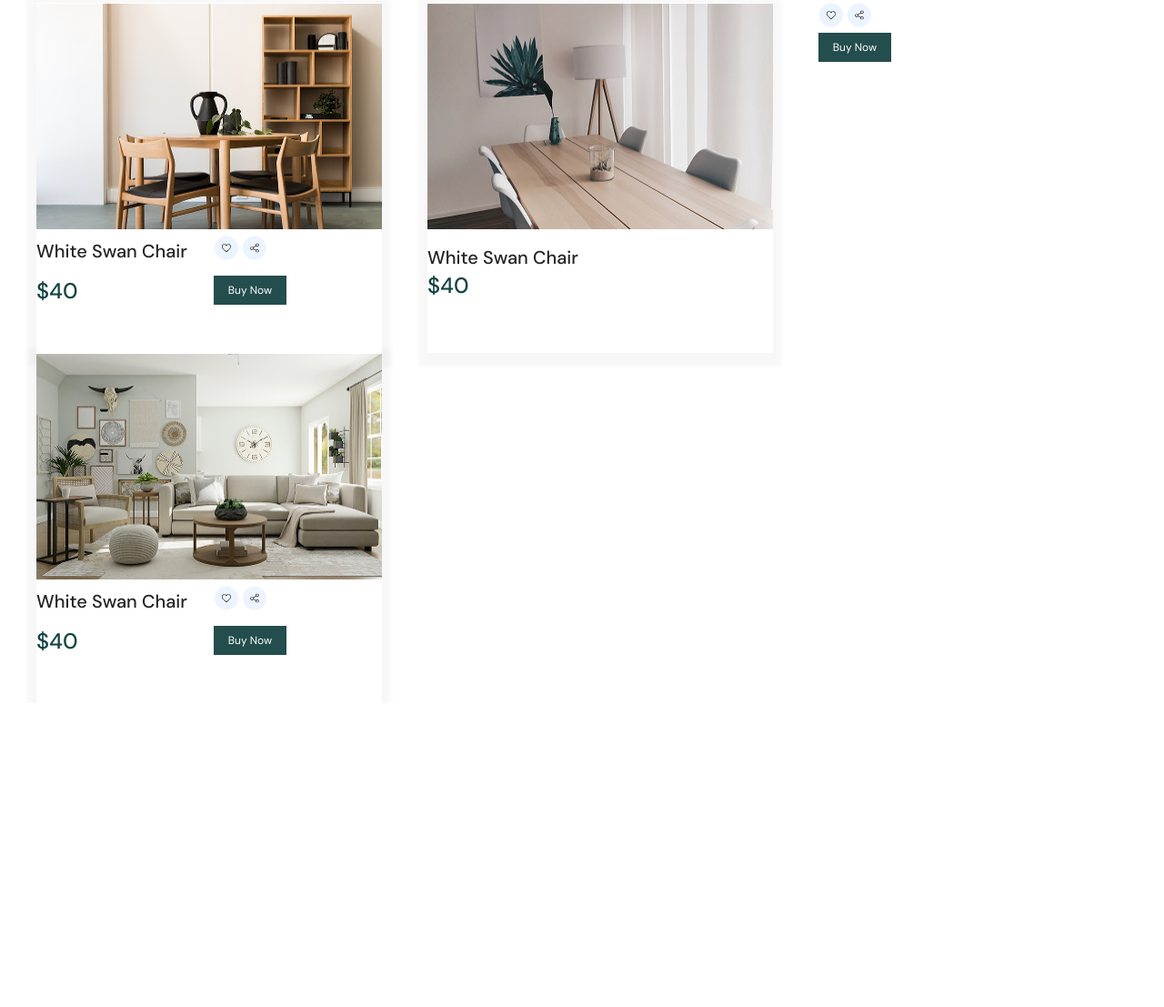
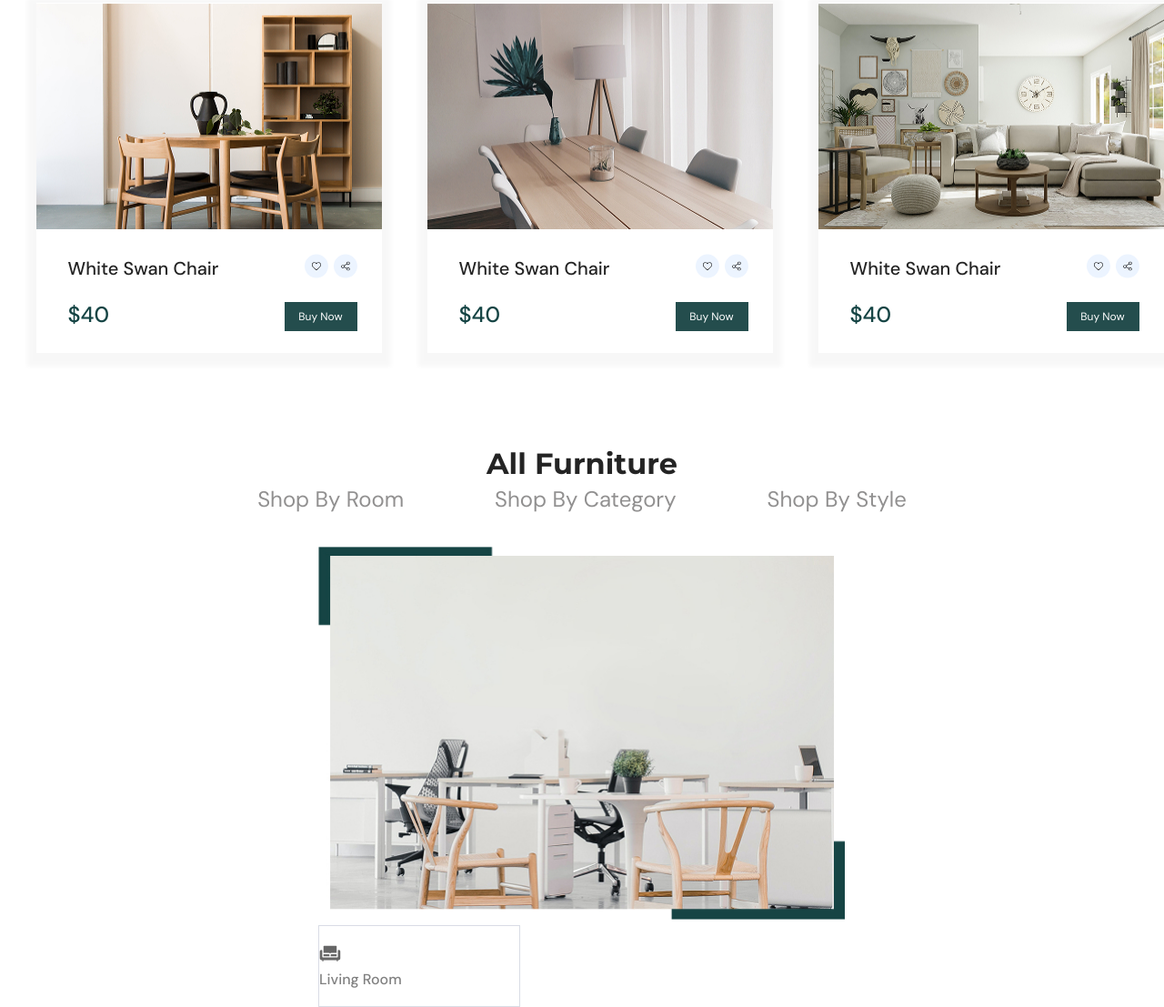
Before and after one commit to TsimurKurchyshyn/DudeShape-Project, a plain HTML site: page index.html in a window 1280 px wide. Shown: the part 2055-3162 px from the top of the page at 91% size. Before the commit the page ends 2828 px from the top, so only its background shows below. Drawn offline with Linux system fonts and the light colour scheme.

Commit message:
DudeShape Project commit 3

```diff
--- a/css/style.css
+++ b/css/style.css
@@ -321,30 +321,33 @@ body{
 }
 
 .features__blocks-info{
+  width: 380px;
+  height: 125px;
   display: grid;
   grid-template-columns: repeat(2, 2fr);
-  grid-template-rows: repeat(2, 2fr);
+  /* grid-template-rows: repeat(2, 1fr); */
+  align-items: center;
+  justify-items: center;
   gap: 10px;
-  align-items: center;
-}
-
-.features__blocks-rowone{
-  justify-content: left;
-}
-
-.features__blocks-rowtwo{
-  justify-content: right;
+  margin-left: 25px;
 }
 
 .features__blocks-head{
   font-size: 20px;
   font-weight: 500;
+  text-align: left;
 }
 
 .features__blocks-price{
   color: #154444;
   font-weight: 500;
   font-size: 24px;
+  text-align: left;
+  margin-top: 20px;
+}
+
+.features__blocks-functions{
+  text-align: right;
 }
 
 .features__blocks-button{
@@ -353,6 +356,65 @@ body{
   background-color: #244D4D;
   color: #FFFFFF;
   font-size: 12px;
+  margin-top: 20px;
+}
+
+.furniture{
+  justify-items: center;
+  margin-top: 100px;
+}
+
+.furniture__header-head{
+  font-size: 32px;
+  font-family: "Montserrat", sans-serif;
+  font-weight: 700;
+  color: #242424;
+  text-align: center;
+}
+
+.furniture__sections{
+  display: flex;
+  flex-direction: row;
+  gap: 100px;
+}
+
+.furniture__section-name{
+  font-size: 24px;
+  color: #919090;
+}
+
+.furniture__section-line{
+  width: 55px;
+  height: 3px;
+  background-color: #154444;
+  justify-self: center;
+  opacity: 0;
+}
+
+.furniture__main-pic{
+  width: 580px;
+  height: 410px;
+}
+
+.furniture__list-block{
+  width: 222px;
+  height: 90px;
+  border-style: solid;
+  border-width: 1.5px;
+  border-color: #D9DCE5;
+  justify-content: center;
+  align-content: center;
+}
+
+.furniture__list-img{
+  width: 24px;
+  height: 24px;
+}
+
+.furniture__list-text{
+  font-size: 16px;
+  color: #808080;
+  font-weight: 500;
 }
 
 @media (max-width: 1024px) {
--- a/index.html
+++ b/index.html
@@ -125,27 +125,11 @@
       <div class="features__blocks-block">
         <img class="features__blocks-pic" src="images/block1.jpg">
         <div class="features__blocks-info">
-        <h1 class="features__blocks-head">White Swan Chair</h1>
-        <div class="features__blocks-functions">
-         <button  class="features__blocks-function features__blocks-favorite">
-          <img src="images/favoriteno.svg">
-         </button>
-         <button  class="features__blocks-function features__blocks-share">
-          <img src="images/share.svg">
-         </button>
-        </div class="features__blocks-rowone">
-        <p class="features__blocks-price">$40</p>
-        <button class="features__blocks-button">Buy Now</button>
-      </div>
-      </div>
-      <div class="features__blocks-block">
-        <img class="features__blocks-pic" src="images/block2.jpg">
-        <div class="features__blocks-info">
-          </div class="features__blocks-rowone">
+          <div>
         <h1 class="features__blocks-head">White Swan Chair</h1>
         <p class="features__blocks-price">$40</p>
       </div>
-      <div class="features__blocks-rowtwo">
+      <div>
         <div class="features__blocks-functions">
          <button  class="features__blocks-function features__blocks-favorite">
           <img src="images/favoriteno.svg">
@@ -154,14 +138,17 @@
           <img src="images/share.svg">
          </button>
         </div>
-        <button class="features__blocks-button">Buy Now</button>
-      </div>
+        <button class="features__blocks-button">Buy Now</button></div>
       </div>
       </div>
       <div class="features__blocks-block">
-        <img class="features__blocks-pic" src="images/block3.jpg">
+        <img class="features__blocks-pic" src="images/block2.jpg">
         <div class="features__blocks-info">
+          <div>
         <h1 class="features__blocks-head">White Swan Chair</h1>
+        <p class="features__blocks-price">$40</p>
+      </div>
+      <div>
         <div class="features__blocks-functions">
          <button  class="features__blocks-function features__blocks-favorite">
           <img src="images/favoriteno.svg">
@@ -170,12 +157,59 @@
           <img src="images/share.svg">
          </button>
         </div>
+        <button class="features__blocks-button">Buy Now</button></div>
+      </div>
+      </div>
+      <div class="features__blocks-block">
+        <img class="features__blocks-pic" src="images/block3.jpg">
+        <div class="features__blocks-info">
+          <div>
+        <h1 class="features__blocks-head">White Swan Chair</h1>
         <p class="features__blocks-price">$40</p>
-        <button class="features__blocks-button">Buy Now</button>
+      </div>
+      <div>
+        <div class="features__blocks-functions">
+         <button  class="features__blocks-function features__blocks-favorite">
+          <img src="images/favoriteno.svg">
+         </button>
+         <button  class="features__blocks-function features__blocks-share">
+          <img src="images/share.svg">
+         </button>
+        </div>
+        <button class="features__blocks-button">Buy Now</button></div>
       </div>
       </div>
     </div>
   </section>
 
+  <section class="furniture">
+    <div class="furniture__header">
+      <h1 class="furniture__header-head">All Furniture</h1>
+      <div class="furniture__sections">
+        <div class="furniture__section">
+          <p class="furniture__section-name">Shop By Room</p>
+          <hr class="furniture__section-line">
+        </div>
+        <div class="furniture__section">
+          <p class="furniture__section-name">Shop By Category</p>
+          <hr class="furniture__section-line">
+        </div>
+        <div class="furniture__section">
+          <p class="furniture__section-name">Shop By Style</p>
+          <hr class="furniture__section-line">
+        </div>
+      </div>
+    </div>
+    <div class="furniture__main">
+        <img class="furniture__main-pic" src="images/furniturepic.jpg">
+        <div class="furniture__list">
+          <div class="furniture__list-block">
+            <img class="furniture__list-img" src="images/livingroom.svg">
+            <p class="furniture__list-text">Living Room</p>
+          </div>
+        </div>
+    </div>
+  </section>
+
 </body>
 </html>
```
Also changed, not shown: images/bedroom.svg (added), images/diningroom.svg (added), images/furniture.svg (added), images/furniturepic.jpg (added), images/kitchen.svg (added), images/livingroom.svg (added), images/office.svg (added).
